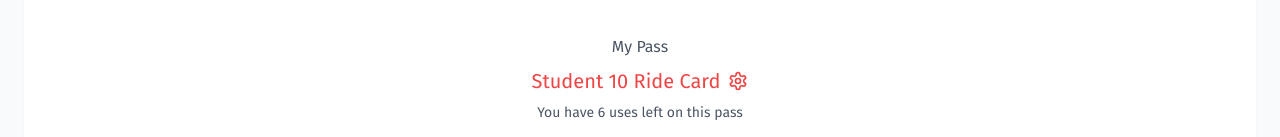
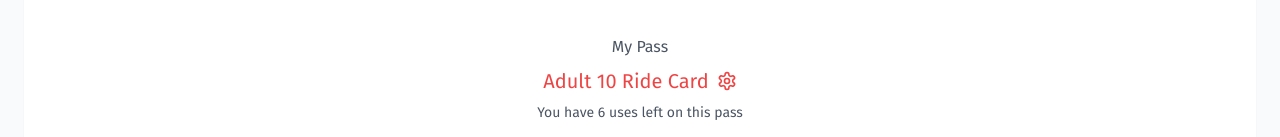
Before and after one commit to Le0zero/First_Project, a React (Create React App) app: page / in a window 1280 px wide. Both pictures are taken after a click on the button "Continue". Shown: the part 242-379 px from the top of the page. Built offline with nearby package versions, Linux system fonts and the light colour scheme.

Commit message:
Update App.js
color

```diff
--- a/src/App.js
+++ b/src/App.js
@@ -14,7 +14,7 @@ const TransitApp = () => {
   const [transitPasses, setTransitPasses] = React.useState(1);
   const [selectedCity, setSelectedCity] = React.useState('Barrie');
   const [passUsesLeft, setPassUsesLeft] = React.useState(6);
-  const [expiryTime, setExpiryTime] = React.useState('55');
+  const [expiryTime, setExpiryTime] = React.useState('89');
   const userId = '1111152082';
   const DateTime = () => {
 
@@ -87,9 +87,9 @@ const TransitApp = () => {
   );
   const BusPass = () =>(
   <div className='bg-white justify-items-center items-center p-4'>
-    <div className="flex flex-col items-center h-max w-full w-mb-3 pb-12 px-2 bg-[#31658C] text-white rounded-3xl">
+    <div className="flex flex-col items-center h-max w-full w-mb-3 pb-12 px-2 bg-[#a53f66] text-white rounded-3xl">
       <div className="text-center m-12">
-        <p className="text-xl font-normal">Student 10 Ride Card</p>
+        <p className="text-xl font-normal">Adult 10 Ride Card</p>
         <p className="text-3xl font-bold mt-2">{DateTime()}</p>
       </div>
 
@@ -145,7 +145,7 @@ const TransitApp = () => {
         <div className="text-center mb-4">
           <p className="text-gray-600 mb-2">My Pass</p>
           <div className="flex items-center justify-center">
-            <span className="text-red-500 text-xl font-medium">Student 10 Ride Card</span>
+            <span className="text-red-500 text-xl font-medium">Adult 10 Ride Card</span>
             <Settings className="ml-2 text-red-500" size={20} />
           </div>
           <p className="text-gray-600 text-sm mt-2">
```
